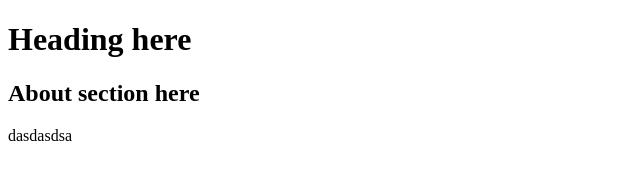
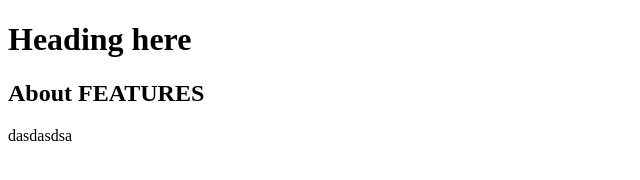
Before and after one commit to emiliyantodorov/fakeproject, a plain HTML site: page index.html in a window 1280 px wide. Shown: the full height of the page, 0-640 px from the left. Drawn offline with Linux system fonts and the light colour scheme.

```diff
--- a/index.html
+++ b/index.html
@@ -10,7 +10,7 @@
 <body>
       <h1>Heading here</h1>
 <section class="section-about">
-    <h2>About section here</h2>
+    <h2>About FEATURES</h2>
     dasdasdsa
 </section>
 </body>
```
